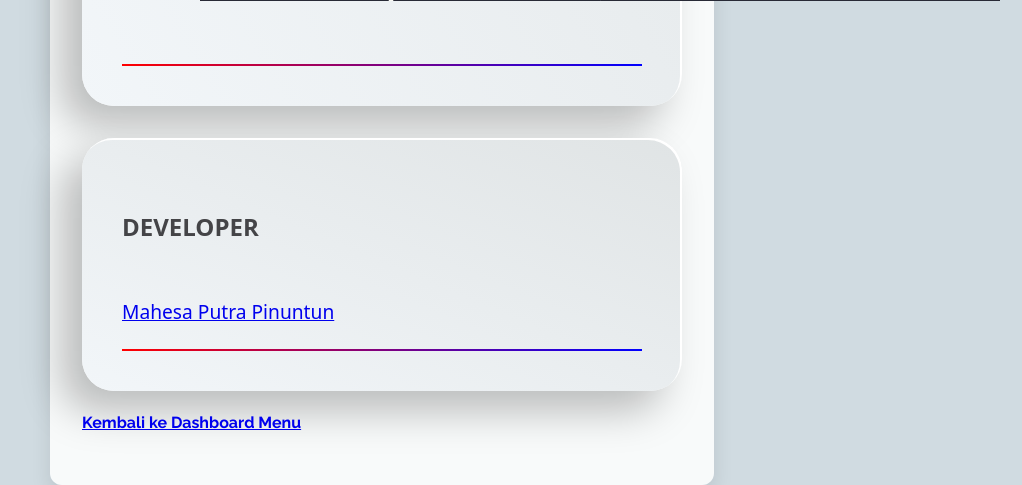
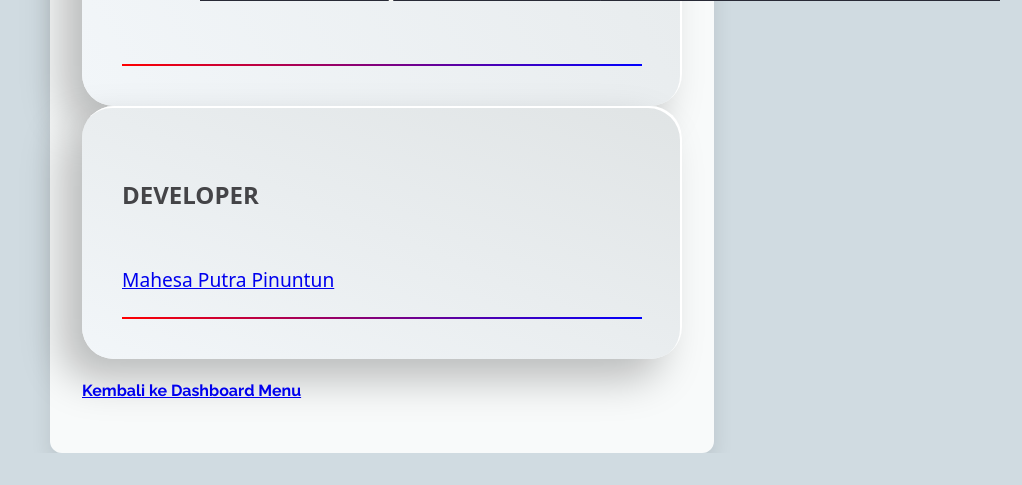
Before and after one commit to mahesaPinuntun/WebLungCancerPrediction, a Flask app: page /about in a window 1280 px wide. Shown: the part 850-1335 px from the top of the page, without its empty margins (258-1280 px from the left). After the commit the page ends 1303 px from the top, so only its background shows below. Run offline with Flask 3, Linux system fonts and the light colour scheme; the visitor is signed in with stand-in values (Sample User, id 1).

Commit message:
commit push

```diff
--- a/templates/about.html
+++ b/templates/about.html
@@ -23,7 +23,6 @@
         }
 
         .container {
-            //text-align: center;
             max-width: 600px;
             width: 90%;
             background-color: rgba(255, 255, 255, 0.85);
@@ -65,8 +64,8 @@
             width: min(75rem, 100%);
             margin-inline: auto;
             display: grid;
-            grid-template-columns: repeat(auto-fit, minmax(min(20rem, 100%), 1fr));
-            gap: 2rem;
+           /*rid-template-columns: repeat(auto-fit, minmax(min(20rem, 100%), 1fr));
+            gap: 2rem;*/
         }
 
         .card {
```
